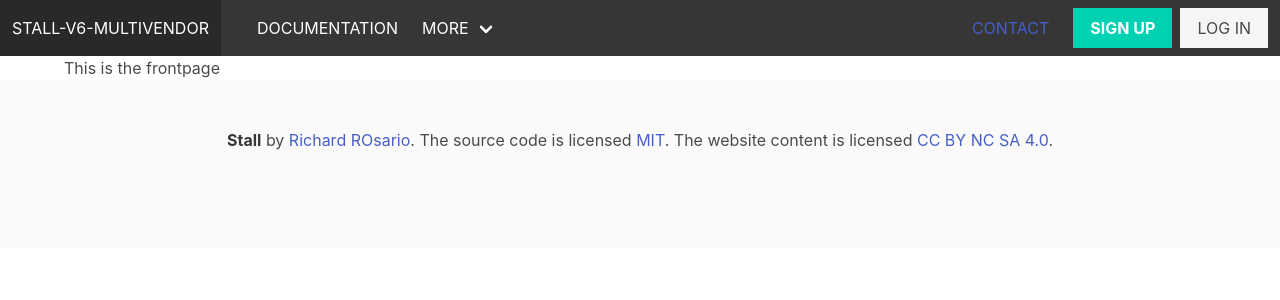
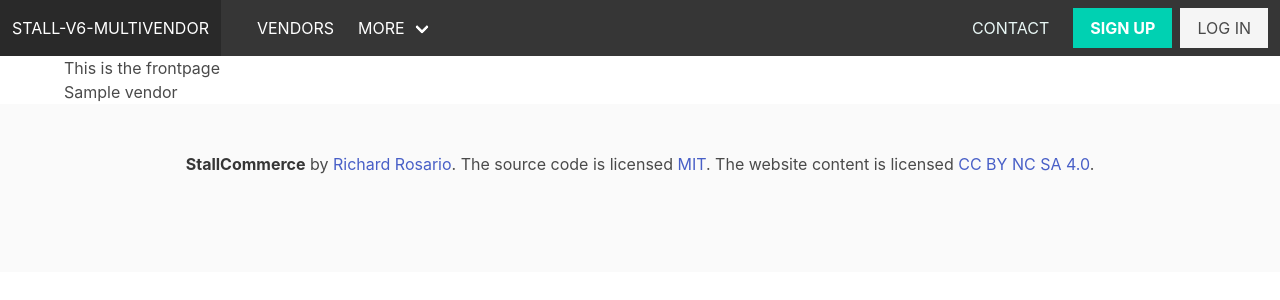
Before and after one commit to RichardRosario/stall6-multivendor, a Django app: template stall6/apps/core/templates/core/frontpage.html in a window 1280 px wide. Shown: the top 300 px of the page. Run offline with Django 3.2, Linux system fonts and the light colour scheme; the template is opened without the code that fills it: most values are stand-ins (such as "Sample title", 1, 10 or a date in 2020).

Commit message:
creating the initial models and views

```diff
--- a/stall6/apps/core/templates/core/base.html
+++ b/stall6/apps/core/templates/core/base.html
@@ -26,8 +26,8 @@
                 <div class="navbar-start">
                 <a class="navbar-item">
 
-                <a class="navbar-item">
-                    Documentation
+                <a class="navbar-item" href="{% url 'vendors-list' %}">
+                    Vendors
                 </a>
 
                 <div class="navbar-item has-dropdown is-hoverable">
@@ -54,7 +54,7 @@
                 </div>
 
                 <div class="navbar-end">
-                    <div class="navbar-item"><a href="{% url 'contact' %}"> Contact</a></div>
+                    <div class="navbar-item"><a href="{% url 'contact' %}" class="contact"> Contact</a></div>
                     <div class="navbar-item">
                         <div class="buttons">
                         <a class="button is-primary">
@@ -80,7 +80,7 @@
     <footer class="footer">
     <div class="content has-text-centered">
         <p>
-        <strong>Stall</strong> by <a href="https://rosario.solutions">Richard ROsario</a>. The source code is licensed
+        <strong>StallCommerce</strong> by <a href="https://rosario.solutions">Richard Rosario</a>. The source code is licensed
         <a href="http://opensource.org/licenses/mit-license.php">MIT</a>. The website content
         is licensed <a href="http://creativecommons.org/licenses/by-nc-sa/4.0/">CC BY NC SA 4.0</a>.
         </p>
@@ -88,4 +88,4 @@
     </footer>
     <script src="{% static 'scripts/main.js' %}"></script>
 </body>
-</html>
+</htmlo
--- a/stall6/apps/core/templates/core/frontpage.html
+++ b/stall6/apps/core/templates/core/frontpage.html
@@ -2,6 +2,11 @@
 {% block title %}Frontpage{% endblock title %}
 
 {% block content %}
-
 <h1>This is the frontpage</h1>
+<div> {% for vendor in  object_list %}
+<p>{{vendor.name}}</p>
+{% empty %}
+No vendors registered yet
+{% endfor %}
+</div>
 {% endblock content %}
--- a/stall6/stall6/urls.py
+++ b/stall6/stall6/urls.py
@@ -18,5 +18,6 @@ from django.urls import path, include
 
 urlpatterns = [
     path('admin/', admin.site.urls),
-    path('', include('apps.core.urls'))
+    path('', include('apps.core.urls')),
+    path('vendor/', include('apps.vendor.urls')),
 ]
--- a/stall6/static/css/main.css
+++ b/stall6/static/css/main.css
@@ -5,3 +5,6 @@
 .input, .button {
     border-radius: 0;
 }
+.contact {
+    color: #e9f7f5;
+}
```
Also changed, not shown: 2 other files.
